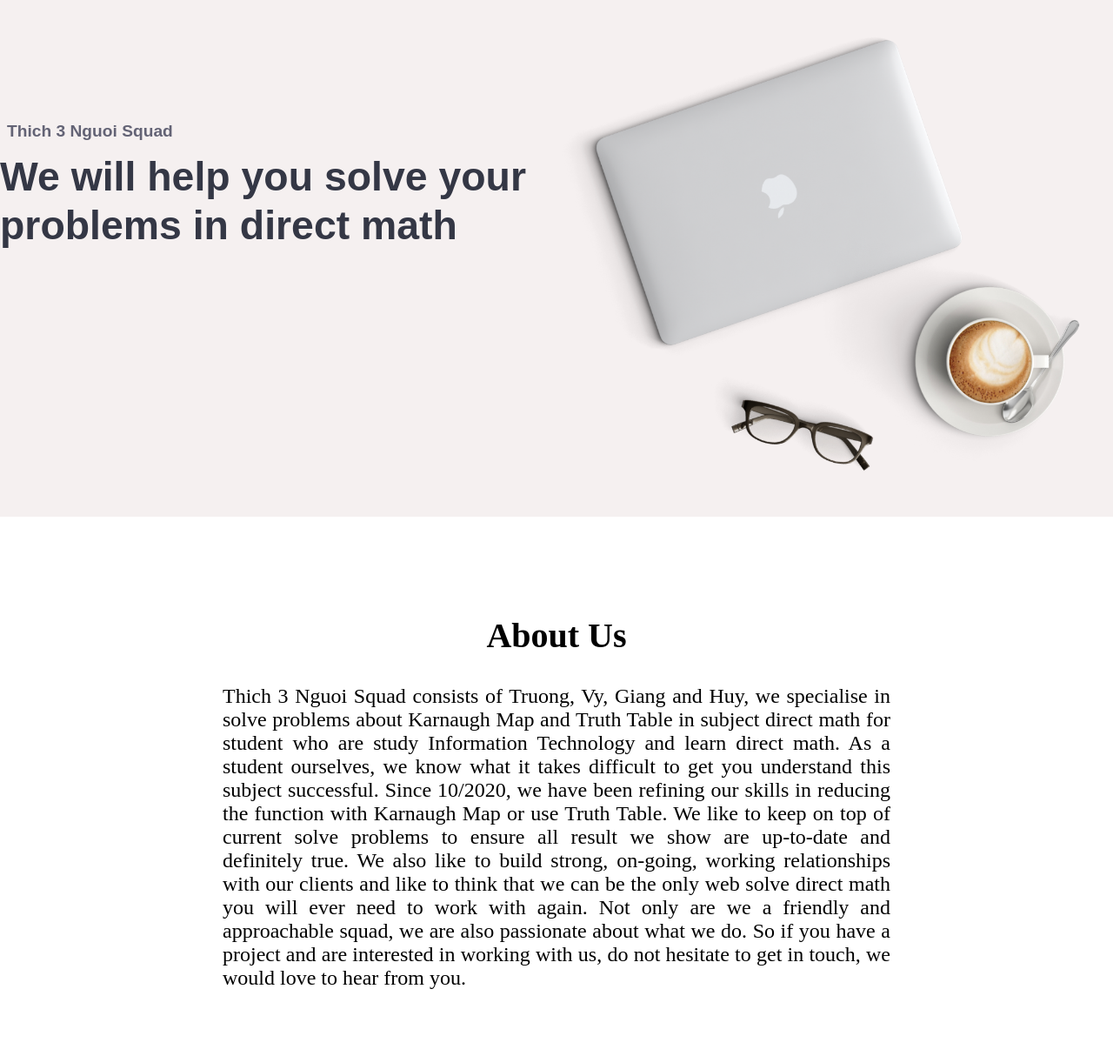
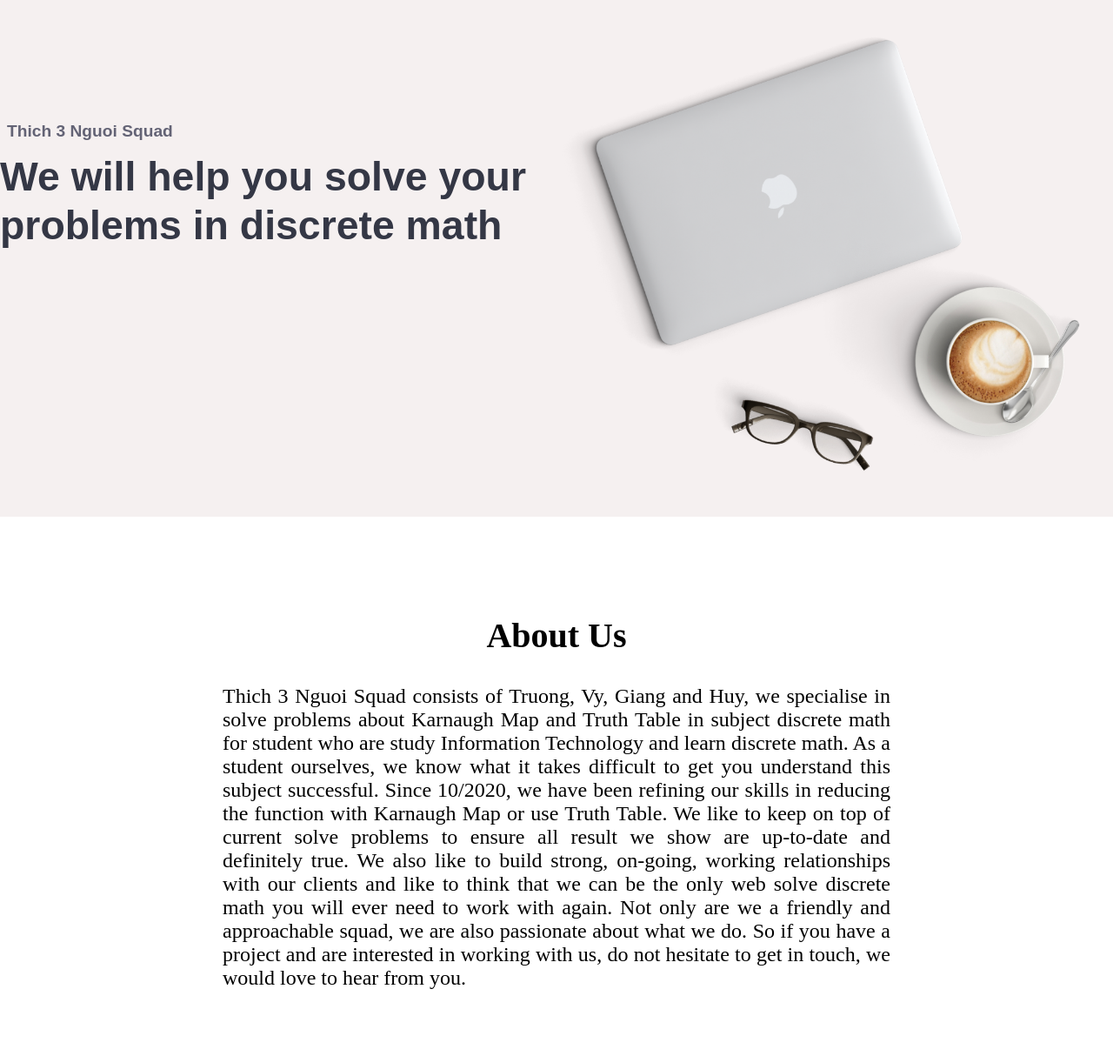
Before and after one commit to Rasermantis/SolveDiscreteMath, a plain HTML site: page about.html in a window 1280 px wide. Shown: the part 86-1300 px from the top of the page at 87% size. Drawn offline with Linux system fonts and the light colour scheme.

Commit message:
final final commit

```diff
--- a/about.html
+++ b/about.html
@@ -44,7 +44,7 @@
             <div class="banner_content">
                 <br>
                 <h1>Thich 3 Nguoi Squad</h1>
-                <p id="banner-content">We will help you solve your problems in direct math</p>
+                <p id="banner-content">We will help you solve your problems in discrete math</p>
             </div>
             <div class="banner_img">
                 <img src="img/hero-scene.png" alt="banner img" style="height: 500px;">
@@ -55,9 +55,9 @@
         <div style="max-width: 1300px; margin: 0 auto; padding-top: 5rem;">
             <div style="padding: 16rem; padding-top: 0rem; text-align: justify;">
                 <h1 style="text-align: center; font-weight: bold; font-size: 2.5rem;">About Us</h1>
-                <p style="font-size: 1.5rem; font-weight: 500;">Thich 3 Nguoi Squad consists of Truong, Vy, Giang and Huy, we specialise in solve problems about Karnaugh Map and Truth Table in subject direct math for student who are study Information Technology and learn direct math. As a student ourselves,
+                <p style="font-size: 1.5rem; font-weight: 500;">Thich 3 Nguoi Squad consists of Truong, Vy, Giang and Huy, we specialise in solve problems about Karnaugh Map and Truth Table in subject discrete math for student who are study Information Technology and learn discrete math. As a student ourselves,
                     we know what it takes difficult to get you understand this subject successful. Since 10/2020, we have been refining our skills in reducing the function with Karnaugh Map or use Truth Table. We like to keep on top of current solve problems
-                    to ensure all result we show are up-to-date and definitely true. We also like to build strong, on-going, working relationships with our clients and like to think that we can be the only web solve direct math you will ever need to work
+                    to ensure all result we show are up-to-date and definitely true. We also like to build strong, on-going, working relationships with our clients and like to think that we can be the only web solve discrete math you will ever need to work
                     with again. Not only are we a friendly and approachable squad, we are also passionate about what we do. So if you have a project and are interested in working with us, do not hesitate to get in touch, we would love to hear from you.</p>
             </div>
     </section>
@@ -85,7 +85,7 @@
                                 thich3nguoi@gmail.com</a>
                         </li>
                         <li><i class="fas fa-globe-americas"></i>
-                            <a href="#">&nbsp;&nbsp;Website: www.rasermantis.github.io/SolveDirectMath</a>
+                            <a href="#">&nbsp;&nbsp;Website: www.rasermantis.github.io/SolveDiscreteMath</a>
                         </li>
                         <li><i class="fas fa-clock"></i>
                             <a href="#">&nbsp;&nbsp;Opening hours: 7:00 - 17:30 Monday - Sunday</a>
```
Also changed, not shown: index.html (+2 -2 lines), index2.html (+2 -2 lines).
